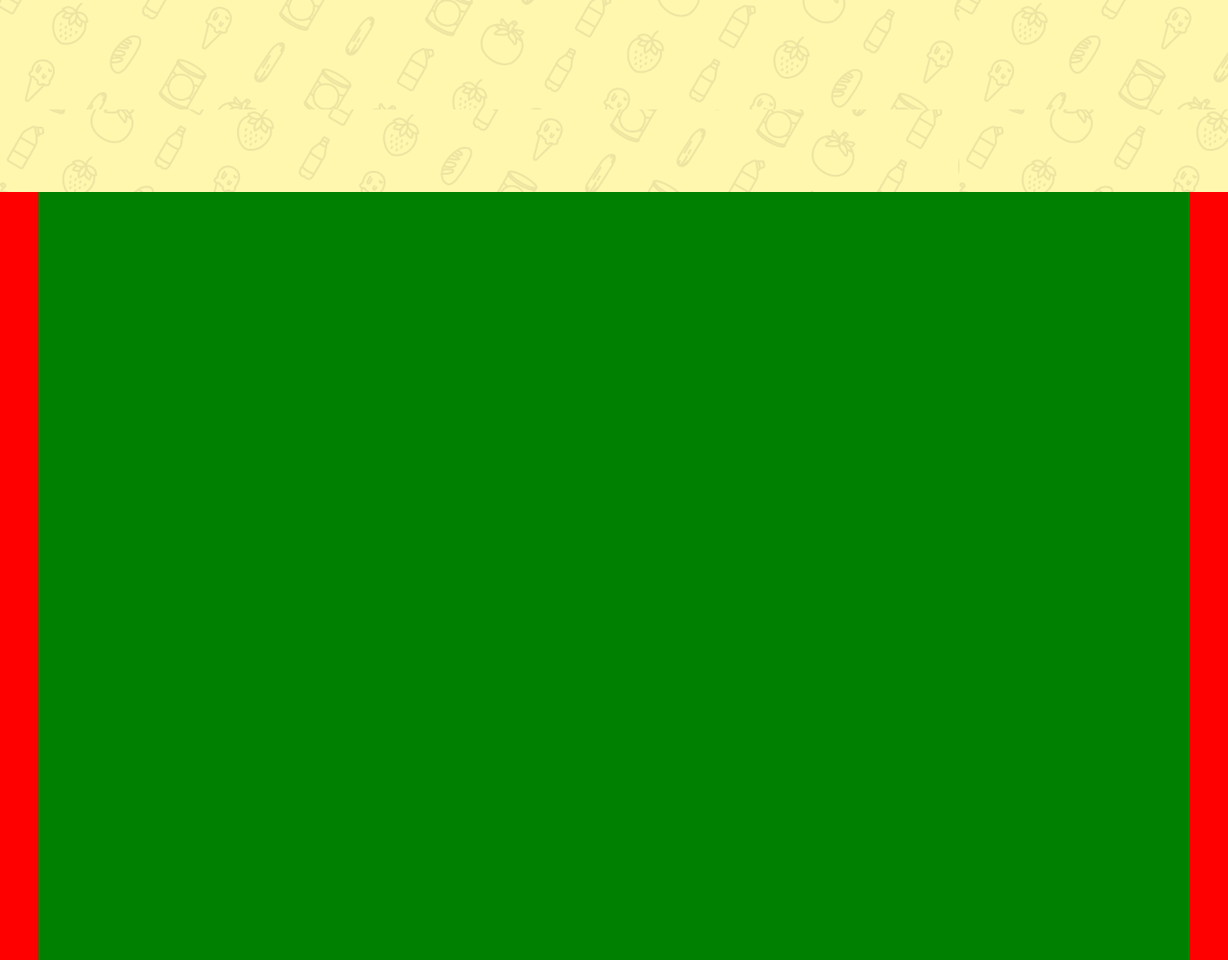
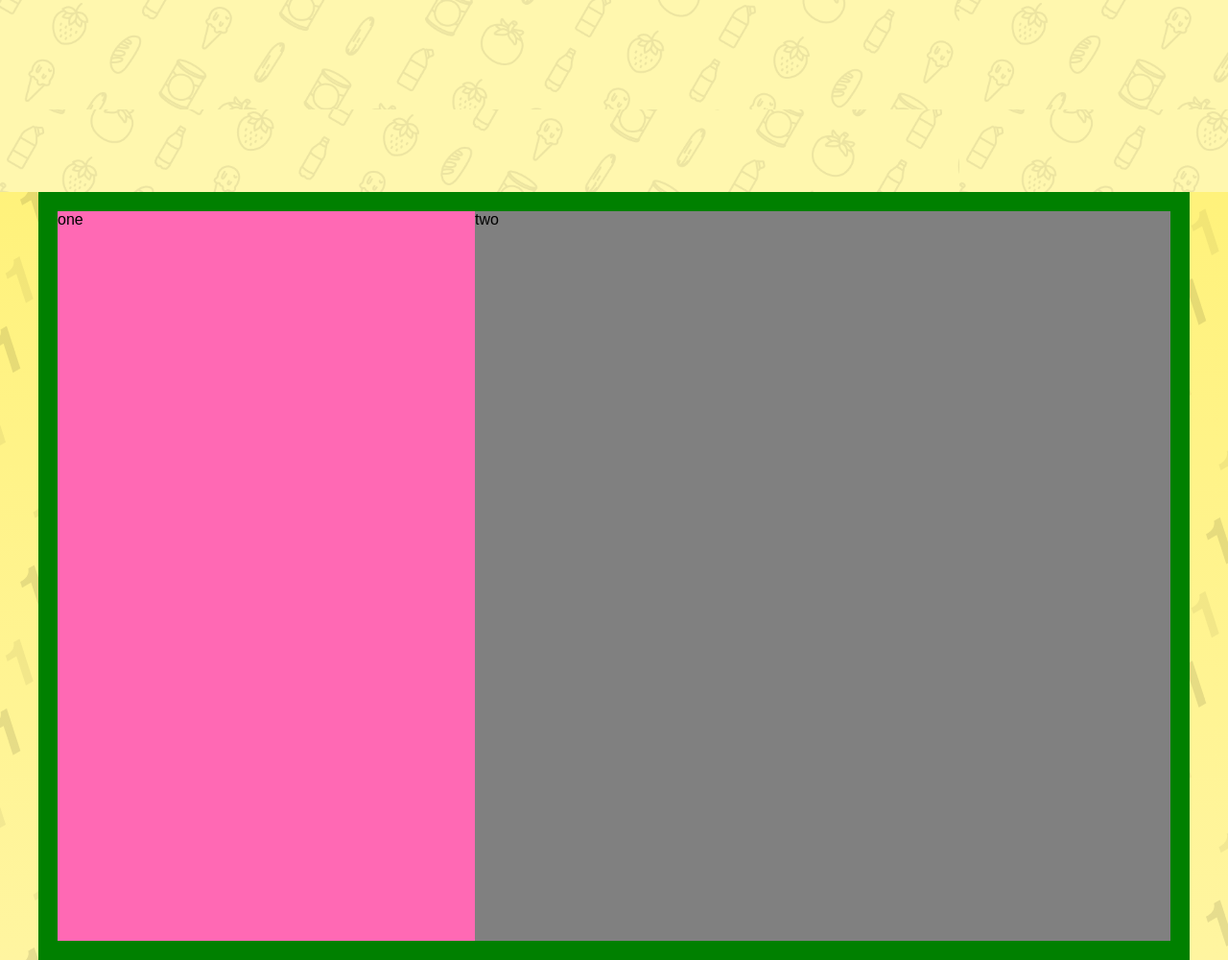
Before and after one commit to maliknajjar/7anut_server, a Node project: template views/index.ejs in a window 1280 px wide. Shown: the part 600-1600 px from the top of the page at 96% size. Run offline with Node 20 templates, Linux system fonts and the light colour scheme; the template is opened without the code that fills it, so the values that code supplies are empty.

Commit message:
started with the other parts

```diff
--- a/public/css/WebStyles.css
+++ b/public/css/WebStyles.css
@@ -87,7 +87,7 @@ header > div{
     }
 }
 .partOne > div > .phonImage > img{
-    width: 400px;
+    width: 300px;
     filter: saturate(150%);
 }
 .partOne > div > div > *{
@@ -140,8 +140,9 @@ header > div{
     width: 100%;
     height: 100vh;
     background-color: red;
+    background-image: url("/images/texture1.png"), linear-gradient(#FFF27B, #FFF5A0);
 }
-.partTwo div{
+.partTwo > div{
     display: flex;
     width: 100%;
     height: 100%;
@@ -149,3 +150,11 @@ header > div{
     padding: 20px;
     background-color: green;
 }
+.partTwo > div > div:nth-child(1){
+    background-color: hotpink;
+    flex: 3;
+}
+.partTwo > div > div:nth-child(2){
+    background-color: grey;
+    flex: 5;
+}
--- a/views/index.ejs
+++ b/views/index.ejs
@@ -35,7 +35,8 @@
     </div>
     <div class="partTwo">
         <div>
-
+            <div>one</div>
+            <div>two</div>
         </div>
     </div>
 </body>
```
Also changed, not shown: public/images/texture1.png (added), 1 other file.
